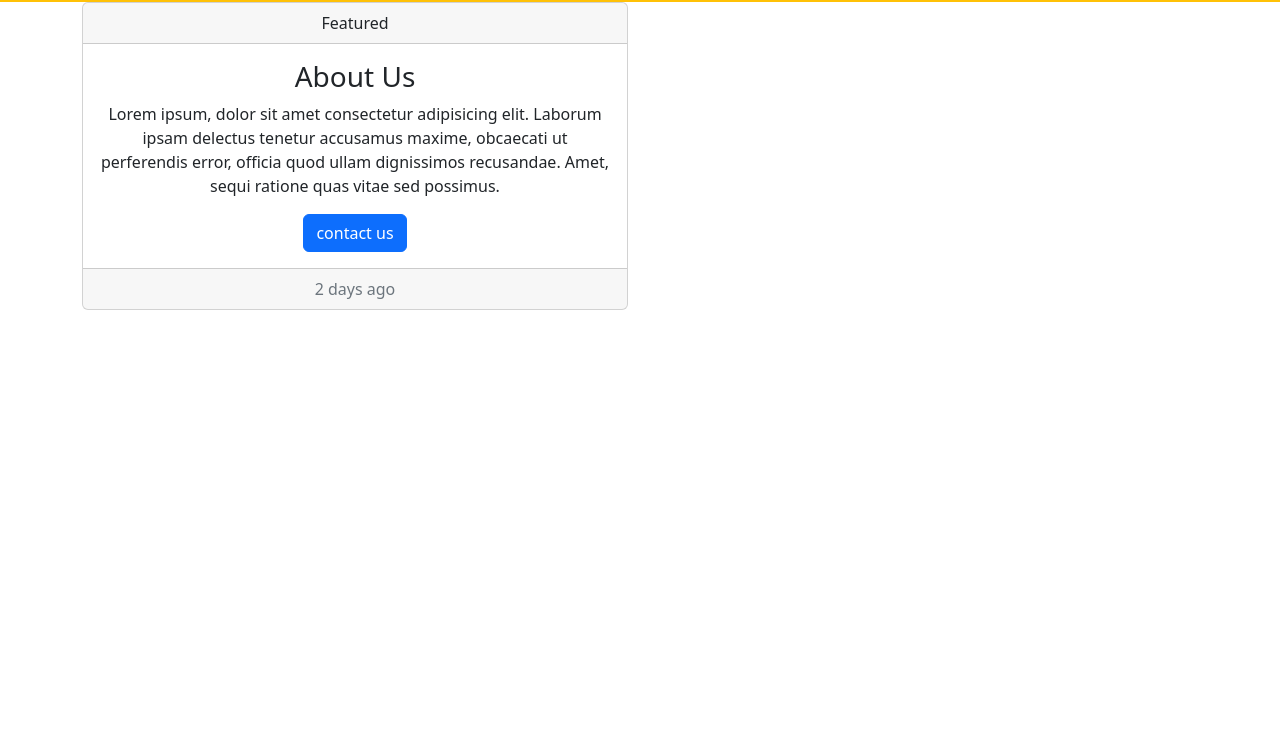
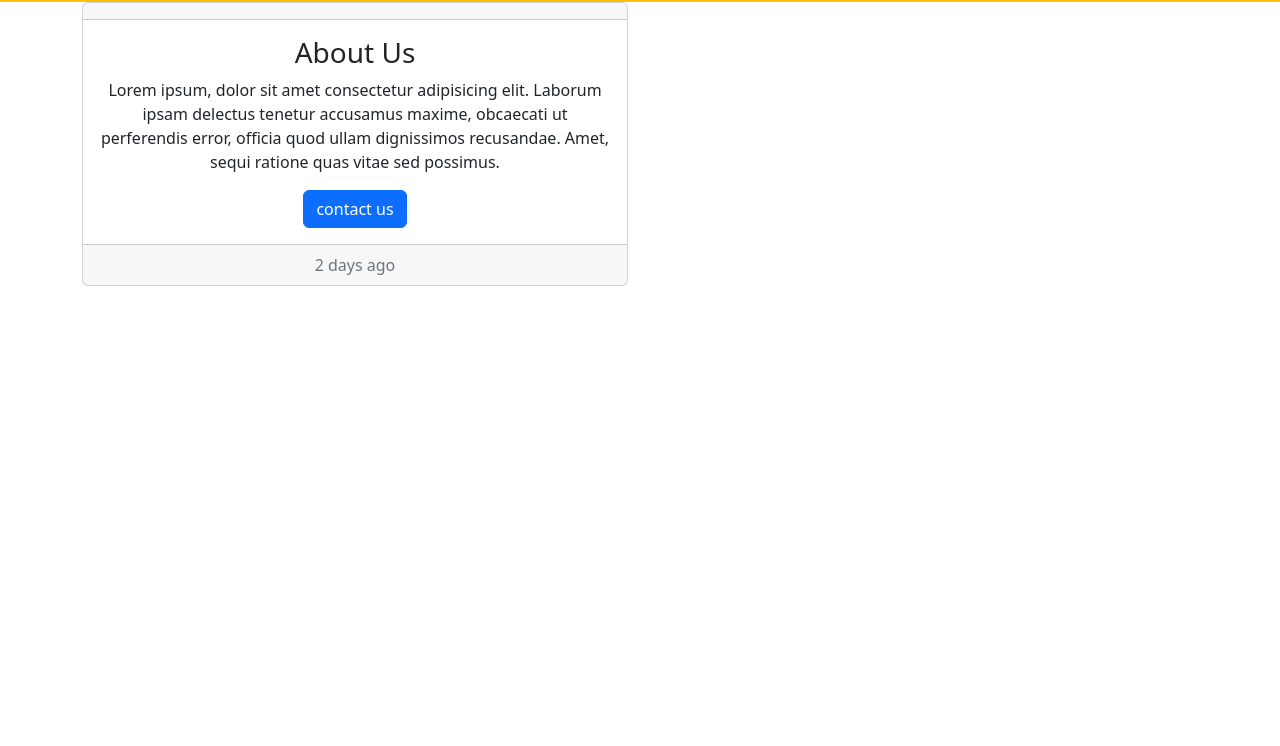
Before and after one commit to nevin0890/ksrtc-proj, a plain HTML site: page about.html in a window 1280 px wide. Shown: the part 54-800 px from the top of the page. Drawn offline with nearby package versions, Linux system fonts and the light colour scheme.

Commit message:
file edited

```diff
--- a/about.html
+++ b/about.html
@@ -62,7 +62,7 @@
         <div class="col col-12 col-sm-6 col-md-6 col-lg-6 col-xl-6 col-xxl-6">
         <div class="card text-center">
   <div class="card-header">
-    Featured
+
   </div>
   <div class="card-body">
     <h3 class="card-title">About Us</h3>
```
